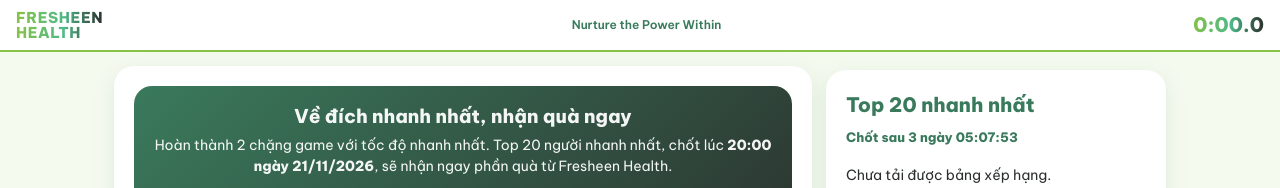
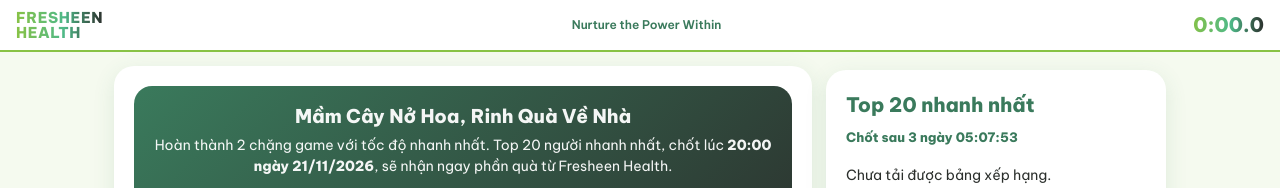
Before and after one commit to thesheepandtree/minigame, a plain HTML site: page index.html in a window 1280 px wide. Shown: the top 188 px of the page. Drawn offline with Linux system fonts and the light colour scheme; no server answers.

Commit message:
Update index.html

```diff
--- a/index.html
+++ b/index.html
@@ -92,7 +92,7 @@ input.invalid{border-color:#b3261e;background:#fff6f5}
 
   <section id="s-form" class="screen on">
     <div class="hero">
-      <p class="h1">Về đích nhanh nhất, nhận quà ngay</p>
+      <p class="h1">Mầm Cây Nở Hoa, Rinh Quà Về Nhà</p>
       <p>Hoàn thành 2 chặng game với tốc độ nhanh nhất. Top 20 người nhanh nhất, chốt lúc <b>20:00 ngày 21/11/2026</b>, sẽ nhận ngay phần quà từ Fresheen Health.</p>
       <div class="pl">Tổng giá trị giải thưởng</div>
       <div class="pv">3.500.000đ</div>
```
